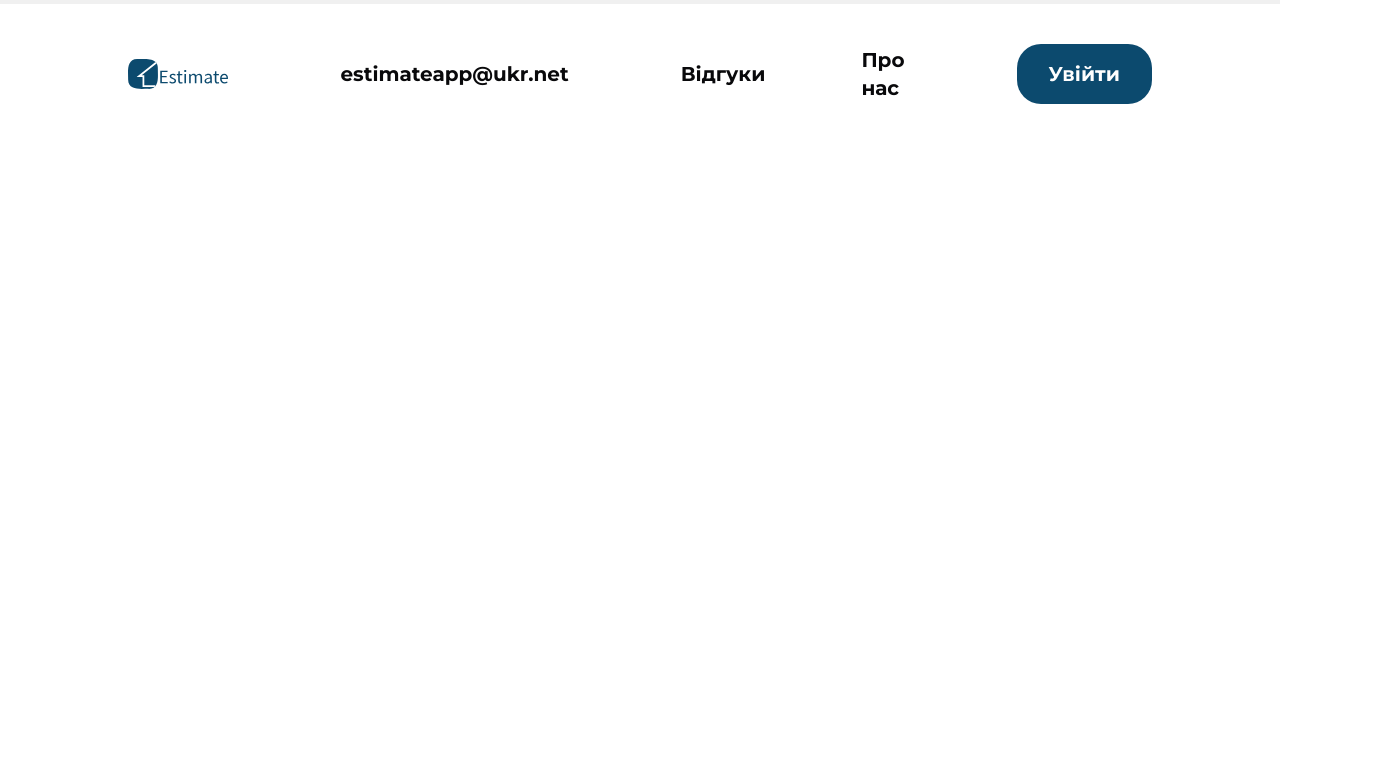
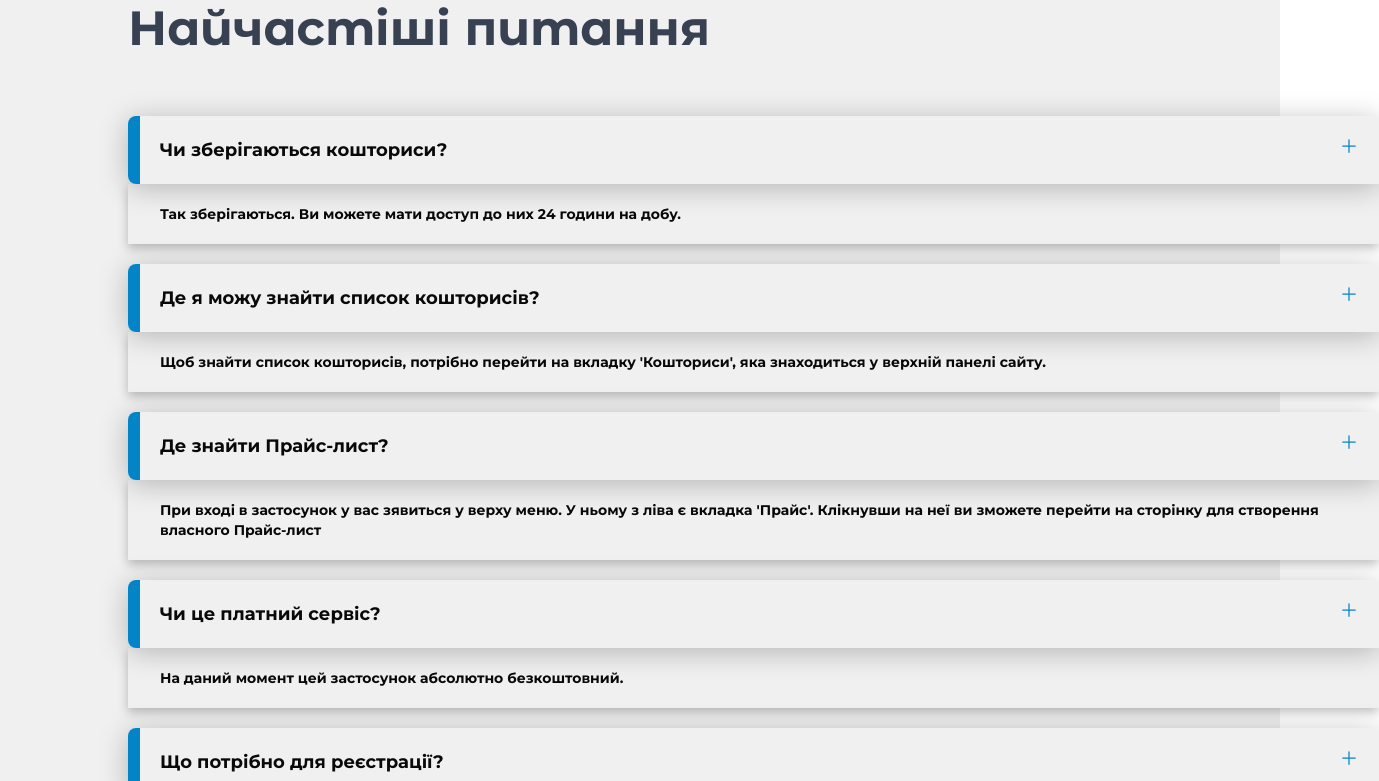
Before and after one commit to Vitaliy28031985/new-tiam-estimate-app-frontend, a Next.js app: page / in a window 1280 px wide. Shown: the part 2579-3360 px from the top of the page, 1379 px wide, since content can reach past the window. Before the commit the page ends 2723 px from the top, so only its background shows below. Built offline with nearby package versions, Linux system fonts and the light colour scheme; no server answers.

Commit message:
question styles

```diff
--- /dev/null
+++ b/data.json
@@ -0,0 +1,27 @@
+[
+  {
+    "_id": "6731ee6e1ca4257eca1df7ad",
+    "title": "Чи зберігаються кошториси?",
+    "description": "Так зберігаються. Ви можете мати доступ до них 24 години на добу. "
+  },
+  {
+    "_id": "6731ef54388a608035d6d478",
+    "title": "Де я можу знайти список кошторисів?",
+    "description": "Щоб знайти список кошторисів, потрібно перейти на вкладку 'Кошториси', яка знаходиться у верхній панелі сайту. "
+  },
+  {
+    "_id": "673207d2c0af17862257c64e",
+    "title": "Де знайти Прайс-лист?",
+    "description": "При вході в застосунок у вас зявиться у верху меню. У ньому з ліва є вкладка 'Прайс'. Клікнувши на неї ви зможете перейти на сторінку для створення власного Прайс-лист"
+  },
+  {
+    "_id": "673218212489c0e43e5797ba",
+    "title": "Чи це платний сервіс?",
+    "description": "На даний момент цей застосунок абсолютно безкоштовний."
+  },
+  {
+    "_id": "67322e0e825e467a9068a78d",
+    "title": "Що потрібно для реєстрації?",
+    "description": "Для реєстрації у Estimate app достатнь мати google акаунт або ж електронну скриньку та телефон."
+  }
+]
--- /dev/null
+++ b/src/app/components/home/Questions.tsx
@@ -0,0 +1,26 @@
+import { PlusIcon } from '@heroicons/react/24/outline';
+import questions from '../../../../data.json';
+
+export default function Questions() {
+
+    console.log(questions);
+
+    return (
+        <section className=''>
+            <h3 className='text-5xl font-alternates font-bold text-gray-30 mb-16'>Найчастіші питання</h3>
+
+            <ul>
+                {questions.map(({ _id, title, description }) => (
+               <li key={_id} className='mb-5 relative'>
+                        <div className='w-[1251px]  py-5  relative z-10 shadow-questionsSection rounded-tr-md rounded-l-lg  bg-gray-0 font-semibold text-lg text-black'>
+                            <div className='w-3 h-full bg-blue-20 absolute top-0 left-0 z-20 rounded-l-lg'></div>
+                            <p className='ml-8'>{title}</p>
+                            <button className='absolute right-5 top-5'><PlusIcon className='size-5 text-blue-20' /></button> </div>
+                        <div className='w-[1251px] relative py-5 px-8 shadow-questionSectionTwo bg-gray-0 font-normal text-sm text-black'>{description}</div>
+                </li>
+                ))}
+
+            </ul>
+        </section>
+    )
+}
--- a/src/app/page.tsx
+++ b/src/app/page.tsx
@@ -5,6 +5,7 @@ import ButtonDelete from './UI/Buttons/ButtonDelete';
 import ButtonPrint from './UI/Buttons/ButtonPrint';
 import { Metadata } from 'next';
 import Reviews from './components/home/Reviews';
+import Questions from './components/home/Questions';
 import Footer from './components/Footer/Footer';
 import GuestHeader from './components/Header/GuestHeader';
 
@@ -19,7 +20,7 @@ export default function Home() {
   return (
     <>
       <GuestHeader/>
-    <div className="bg-gray-0 pt-20">
+    <div className="bg-gray-0 pt-20 pb-20">
       <div className='w-[1249px] ml-auto mr-auto container'>
         <MainSection />
         <OrderAs />
@@ -27,6 +28,7 @@ export default function Home() {
         <Reviews />
         <ButtonDelete />
         <ButtonPrint />
+        <Questions/>
       </div>
 
 
--- a/tailwind.config.ts
+++ b/tailwind.config.ts
@@ -24,7 +24,9 @@ export default {
       desktop: '1440px'
     },
       boxShadow: {
-      base: '0px 4px 4px -4px rgba(12, 12, 13, 0.05)'
+        base: '0px 4px 4px -4px rgba(12, 12, 13, 0.05)',
+        questionsSection: '0px 4px 28px 0px rgba(0, 0, 0, 0.25)',
+        questionSectionTwo: '0px 4px 9.8px 0px rgba(0, 0, 0, 0.25)'
     },
       colors: {
         black: 'rgb(9, 9, 11)',
```
